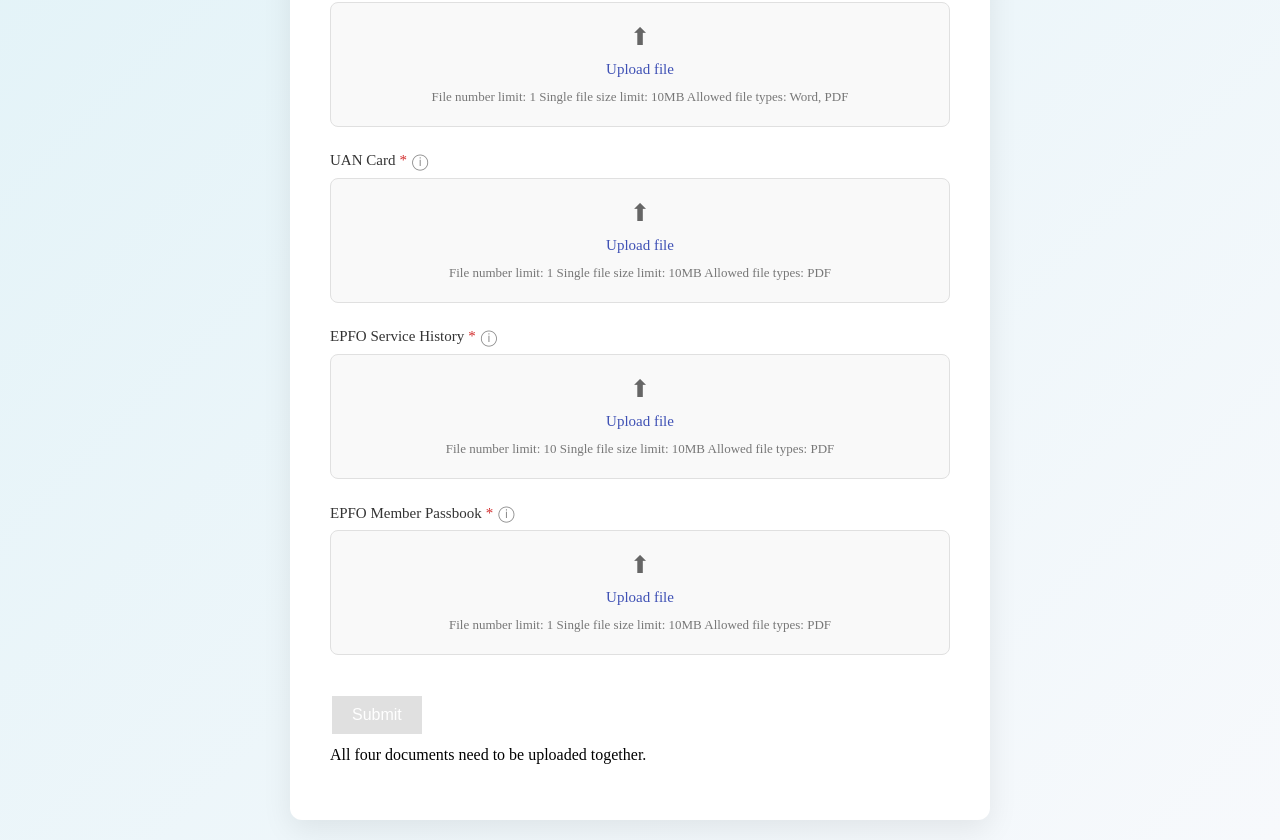
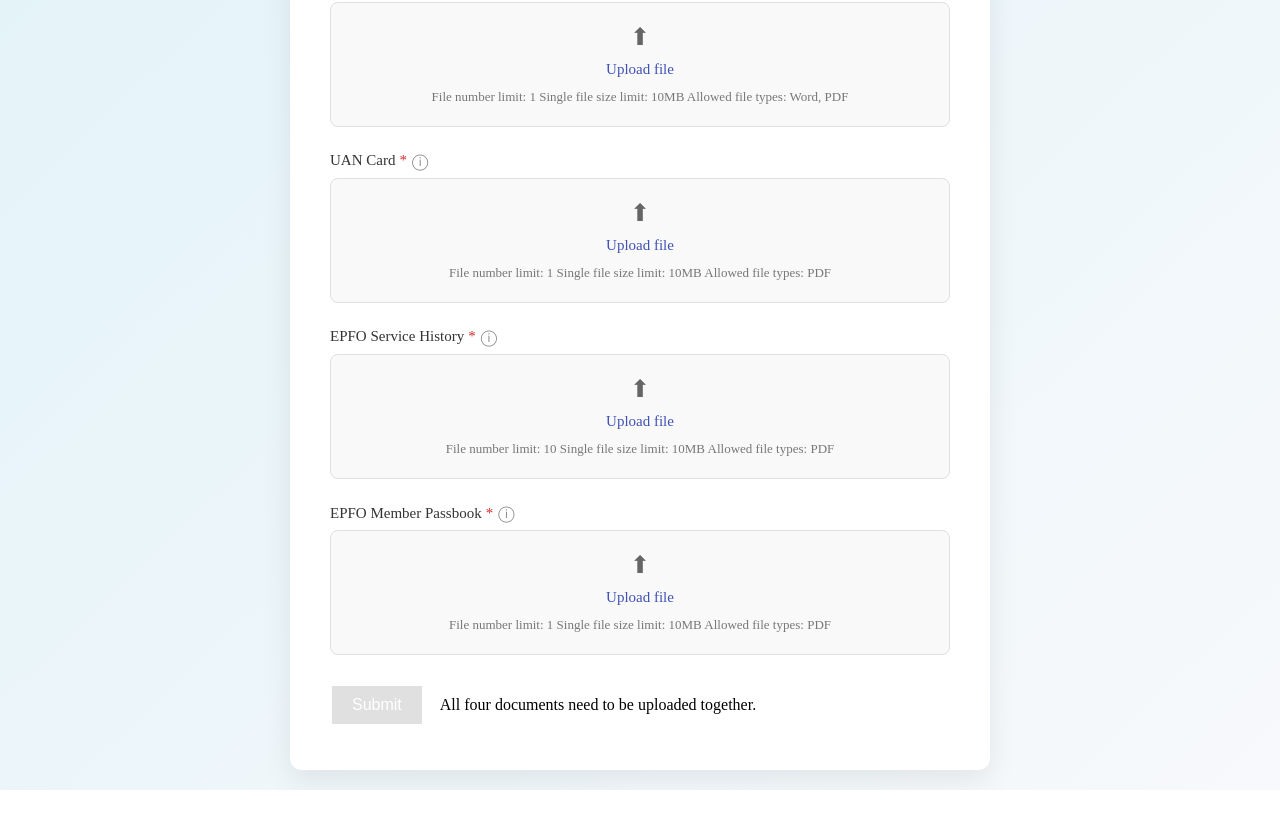
Before and after one commit to axiom-nik/azure-functions, a Next.js app: page /candidate-form in a window 1280 px wide. Shown: the part 440-1280 px from the top of the page. After the commit the page ends 1230 px from the top, so only its background shows below. Built offline with nearby package versions, Linux system fonts and the light colour scheme.

Commit message:
Refactor layout of submit button and feedback message in DocumentsSubmissionPage: Updated the structure to align the submit button and conditional feedback message, improving visual clarity and user experience during document submissions.

```diff
--- a/app/candidate-form/page.tsx
+++ b/app/candidate-form/page.tsx
@@ -256,17 +256,20 @@ export default function DocumentsSubmissionPage() {
               setEditedFileName={setEditedEpfoMemberPassbookFileName}
             />
 
+            <div style={{ display: 'flex', alignItems: 'center', marginTop: '1rem' }}>
               <button
                 type="submit"
                 className={formStyles.submitButton}
-              style={{ marginTop: '1rem' }}
                 disabled={!isSubmitEnabled}
               >
                 Submit
               </button>
-            <p className={formStyles.comment} style={{ marginTop: '0.5rem' }}>
-              {isSubmitEnabled ? 'You may submit all four documents now.' : 'All four documents need to be uploaded together.'}
+              {!isSubmitEnabled && (
+                <p className={formStyles.comment} style={{ marginLeft: '1rem' }}>
+                  All four documents need to be uploaded together.
                 </p>
+              )}
+            </div>
           </form>
         </div>
       )}
```
Lines whose indentation alone changed are shown as unchanged.
